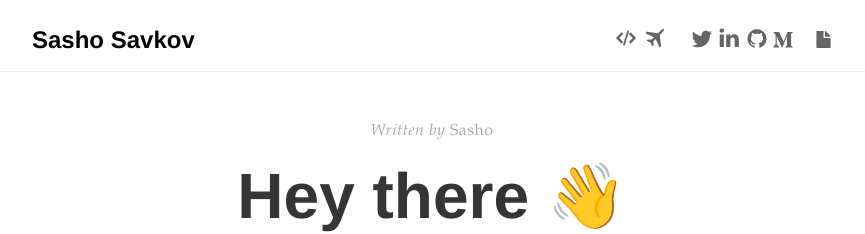
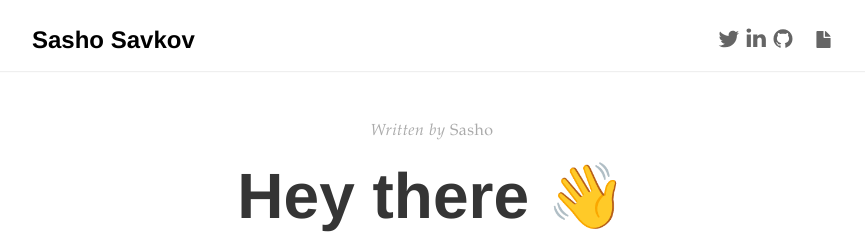
Before and after one commit to savkov/savkov.github.io, a Jekyll site: the page built from index.html, in a window 1280 px wide. Shown: the top 234 px of the page, without its empty margins (208-1073 px from the left). Built offline with Jekyll 4.4.1, drawn with Linux system fonts in a browser that asks for light colours; the list of posts is cut into pages by our own code.

Commit message:
👨‍💼 simplified everything

```diff
--- a/_layouts/default.html
+++ b/_layouts/default.html
@@ -14,7 +14,7 @@
 	  </li>
 	</ul>
 	<ul id="img-title-menu">
-	  <li><a href="{{ '/code' | prepend: site.baseurl }}"><svg version="1.1" id="Capa_1" xmlns="http://www.w3.org/2000/svg" xmlns:xlink="http://www.w3.org/1999/xlink" x="0px" y="0px"
+	  <!-- <li><a href="{{ '/code' | prepend: site.baseurl }}"><svg version="1.1" id="Capa_1" xmlns="http://www.w3.org/2000/svg" xmlns:xlink="http://www.w3.org/1999/xlink" x="0px" y="0px"
 	 viewBox="185.6 0 2171.6 1785.8" enable-background="new 185.6 0 2171.6 1785.8" xml:space="preserve">
 <g>
 	<g>
@@ -39,7 +39,7 @@
 		c11.9-11.9,18.5-27.9,18.5-44.6v-381.6l218.3-218.3l340.8,760c18.1,40.5,70.8,50.2,102.2,18.8l58.9-58.9c14-14,20.2-32.8,18.1-52
 		L1735.1,595.7l308-308c9.4-9.4,17.1-20.6,22.7-32.8l86.2-189C2169.4,26.9,2129.2-13.6,2089.8,4.2z"/>
 </g>
-</svg></a></li>
+</svg></a></li>-->
 	  <li style="padding-right: 15px"></li>
           <li><a href="https://twitter.com/SashoSavkov"><svg version="1.1" id="Capa_1" xmlns="http://www.w3.org/2000/svg" xmlns:xlink="http://www.w3.org/1999/xlink" x="0px" y="0px"
 	 viewBox="-16 -21.2 545 502" enable-background="new -16 -21.2 545 502" xml:space="preserve">
@@ -83,7 +83,7 @@
 		c49-16.3,88.9-45.5,119.9-87.9c30.9-42.3,46.4-90,46.4-143C499.2,229.8,488.3,189.1,466.6,151.9z"/>
 </g>
 </svg></a></li>
-	  <li><a href="https://medium.com/@savkov"><svg version="1.1" id="Layer_1" xmlns="http://www.w3.org/2000/svg" xmlns:xlink="http://www.w3.org/1999/xlink" x="0px" y="0px"
+	  <!--<li><a href="https://medium.com/@savkov"><svg version="1.1" id="Layer_1" xmlns="http://www.w3.org/2000/svg" xmlns:xlink="http://www.w3.org/1999/xlink" x="0px" y="0px"
 	 viewBox="403 -38.2 1708 1692" enable-background="new 403 -38.2 1708 1692" xml:space="preserve">
 <title>Monogram</title>
 <desc>Created with Sketch.</desc>
@@ -95,7 +95,7 @@
 			v-27.9l175-211.9c19.1-19.1,26.7-46.9,22.8-72.3V559.7H619.5z"/>
 	</g>
 </g>
-</svg></a></li>
+</svg></a></li>-->
 	<li style="padding-left: 15px;"><a href="/cv.pdf"><svg style="height: 17px;" version="1.1" id="Capa_1" xmlns="http://www.w3.org/2000/svg" xmlns:xlink="http://www.w3.org/1999/xlink"
 	  viewBox="0 0 438.533 438.533" style="enable-background:new 0 0 438.533 438.533;"
 	 xml:space="preserve">
```
